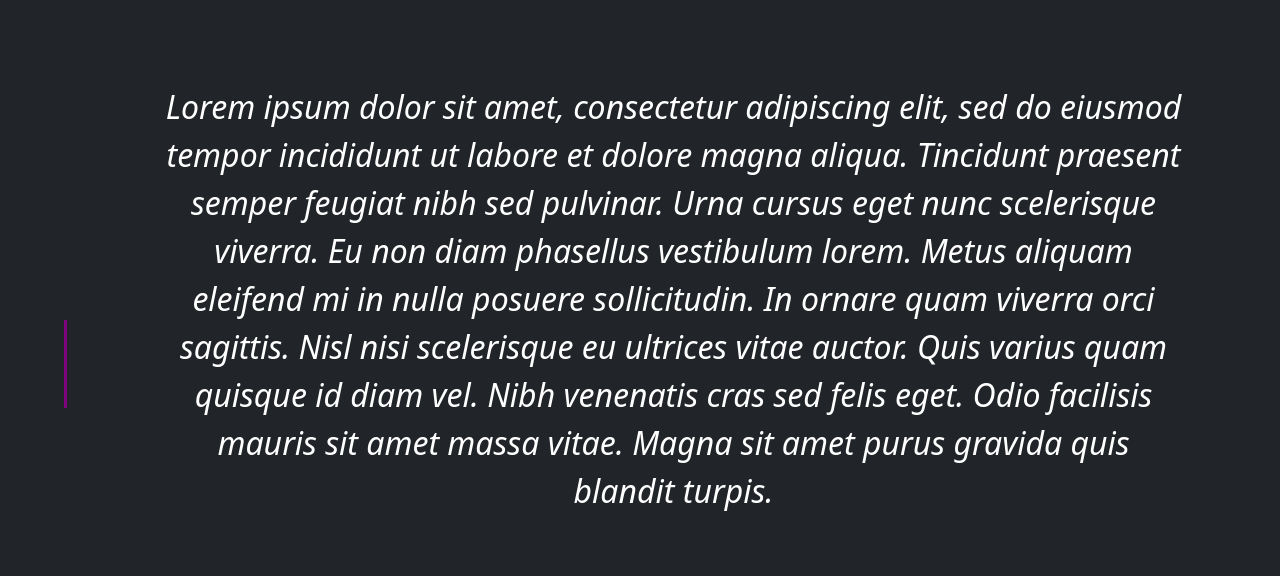
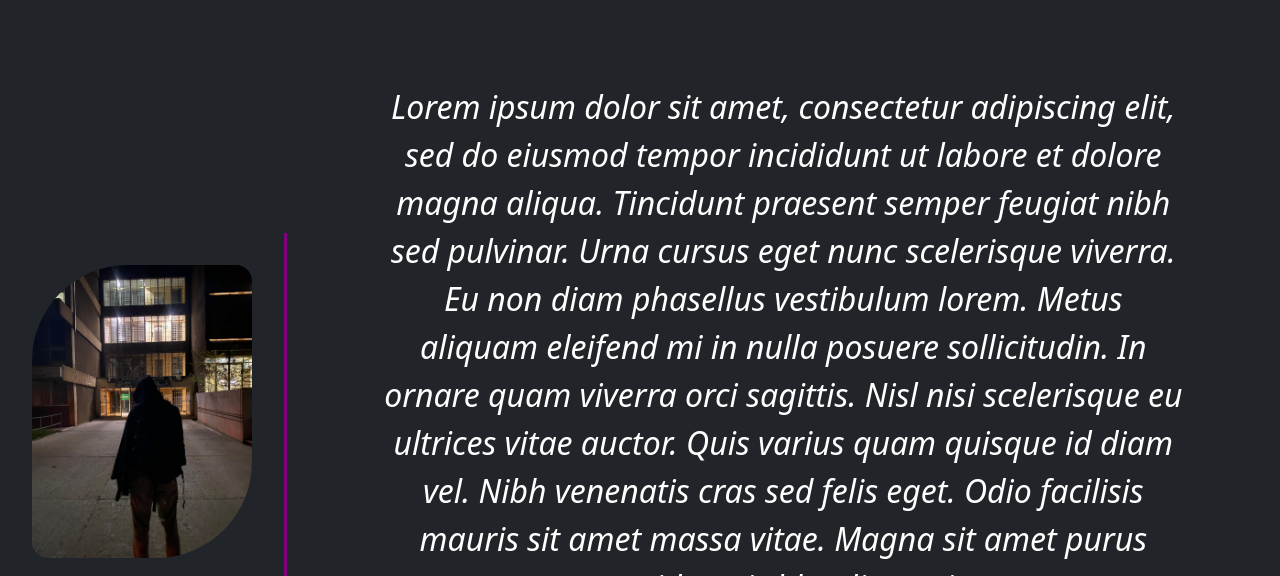
Before and after one commit to Kapanshya-Swaba/Welcome, a plain HTML site: page index.html in a window 1280 px wide. Shown: the part 157-733 px from the top of the page. Drawn offline with nearby package versions, Linux system fonts and the light colour scheme; the site is published under a folder, as on GitHub Pages, so addresses that start at the root find nothing.

Commit message:
Update index.html
Corrected profile Path

```diff
--- a/index.html
+++ b/index.html
@@ -77,7 +77,7 @@
         <div class=" introduction-section  ">
             <div class="d-flex flex-row ">
                 <div class="image-left m-auto">
-                    <img src="/img/profile.jpeg" alt="" class="img-fluid"
+                    <img src="img/profile.jpeg" alt="" class="img-fluid"
                          style="height: auto; border-radius: 6rem 1rem 6rem 1rem; width: 100%">
                 </div>
                 <div class="text-right">
```
